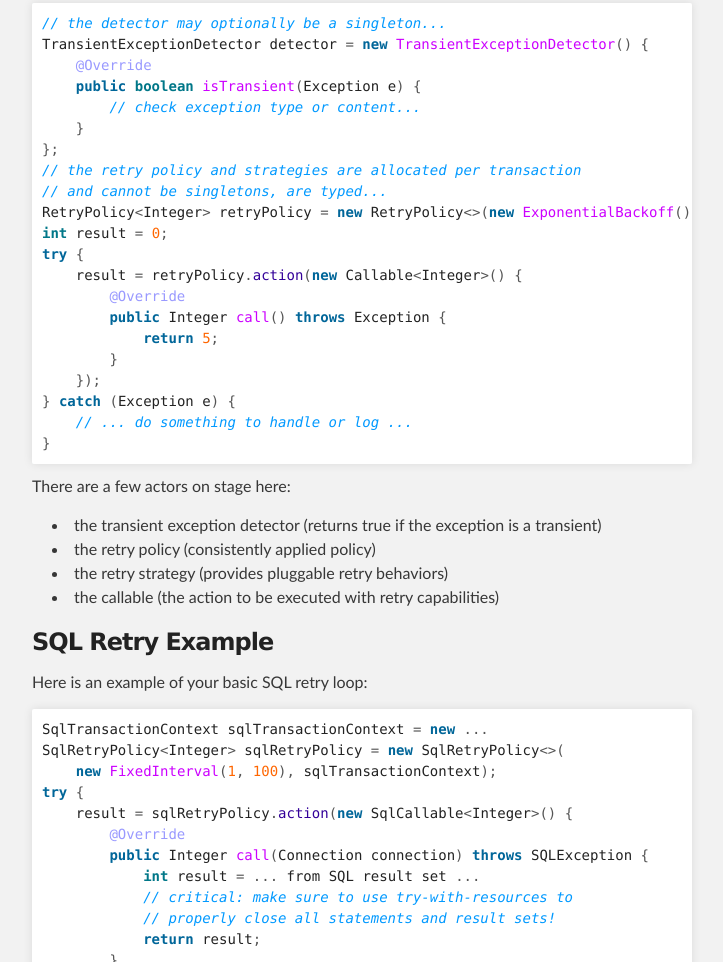
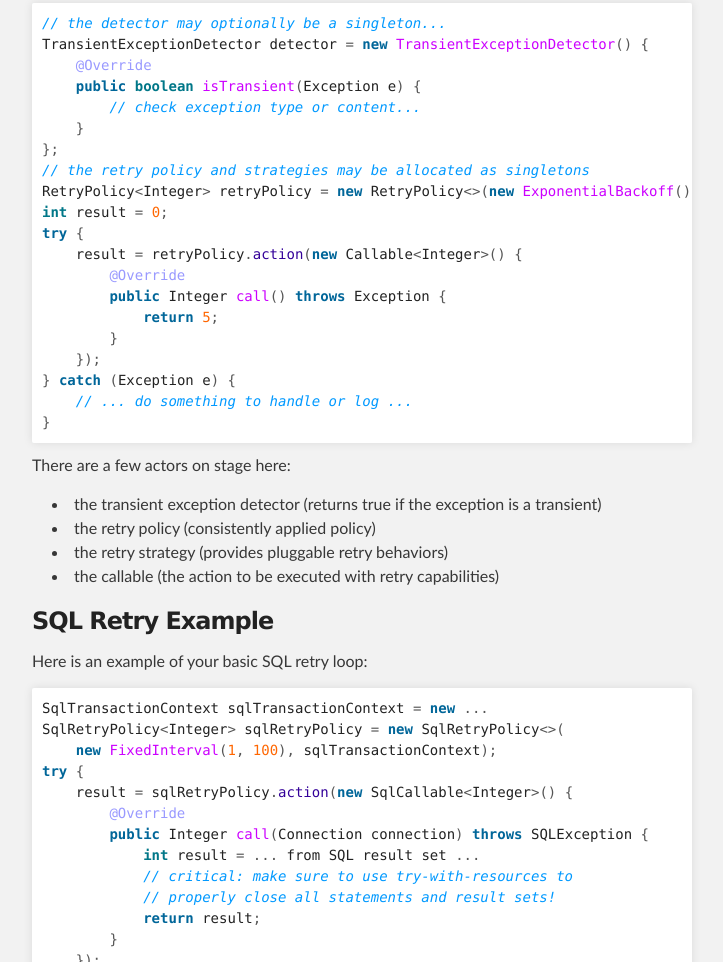
Before and after one commit to rbuck/java-retry, a plain HTML site: page index.html in a window 1280 px wide. Shown: the part 1134-2096 px from the top of the page, without its empty margins (288-1011 px from the left). Drawn offline with Linux system fonts and the light colour scheme.

Commit message:
update doc page

```diff
--- a/index.html
+++ b/index.html
@@ -67,8 +67,7 @@ tolerant manner.</p>
         <span class="c1">// check exception type or content...</span>
     <span class="o">}</span>
 <span class="o">};</span>
-<span class="c1">// the retry policy and strategies are allocated per transaction</span>
-<span class="c1">// and cannot be singletons, are typed...</span>
+<span class="c1">// the retry policy and strategies may be allocated as singletons</span>
 <span class="n">RetryPolicy</span><span class="o">&lt;</span><span class="n">Integer</span><span class="o">&gt;</span> <span class="n">retryPolicy</span> <span class="o">=</span> <span class="k">new</span> <span class="n">RetryPolicy</span><span class="o">&lt;&gt;(</span><span class="k">new</span> <span class="nf">ExponentialBackoff</span><span class="o">(),</span> <span class="n">detector</span><span class="o">);</span>
 <span class="kt">int</span> <span class="n">result</span> <span class="o">=</span> <span class="mi">0</span><span class="o">;</span>
 <span class="k">try</span> <span class="o">{</span>
```
